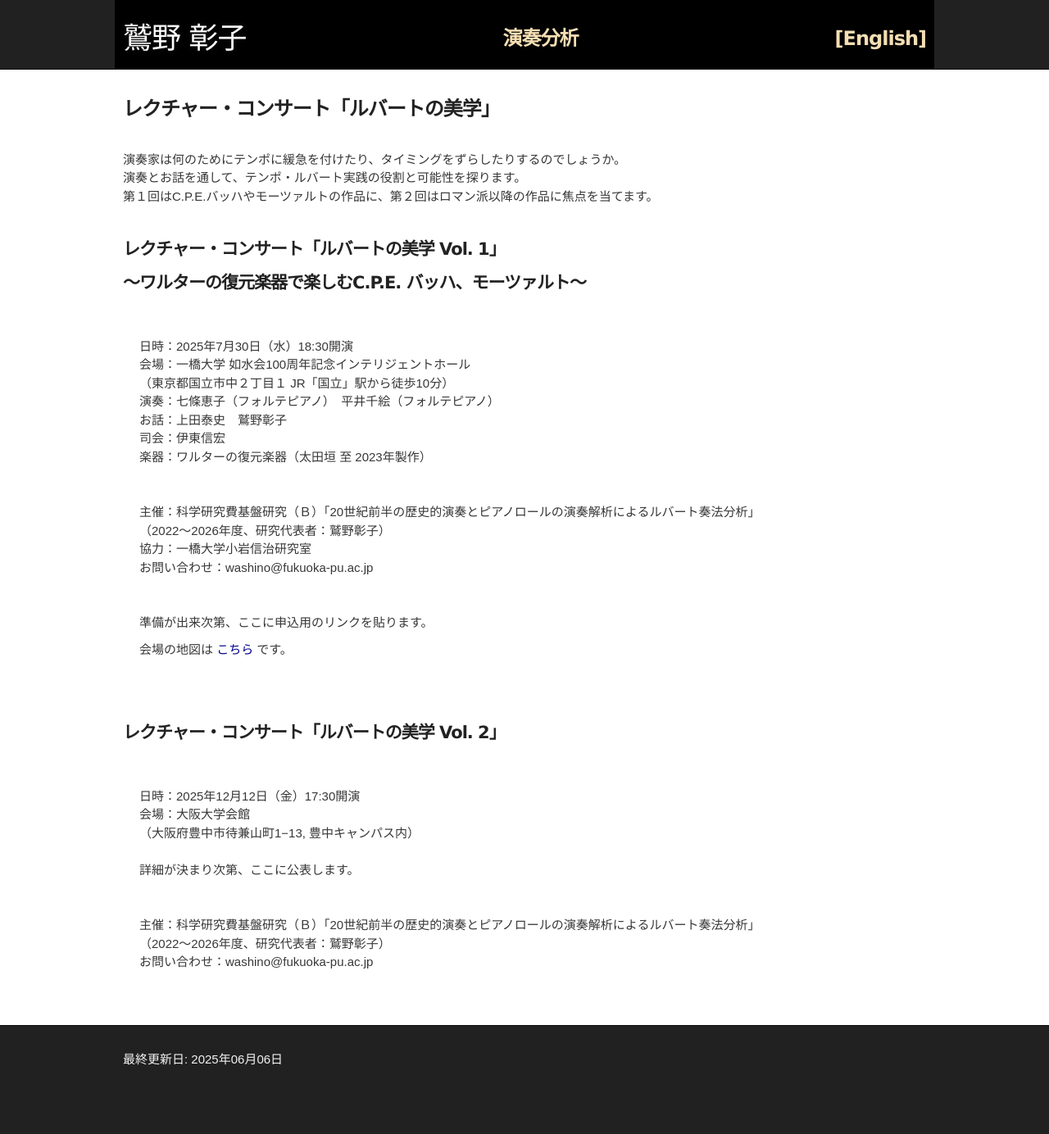
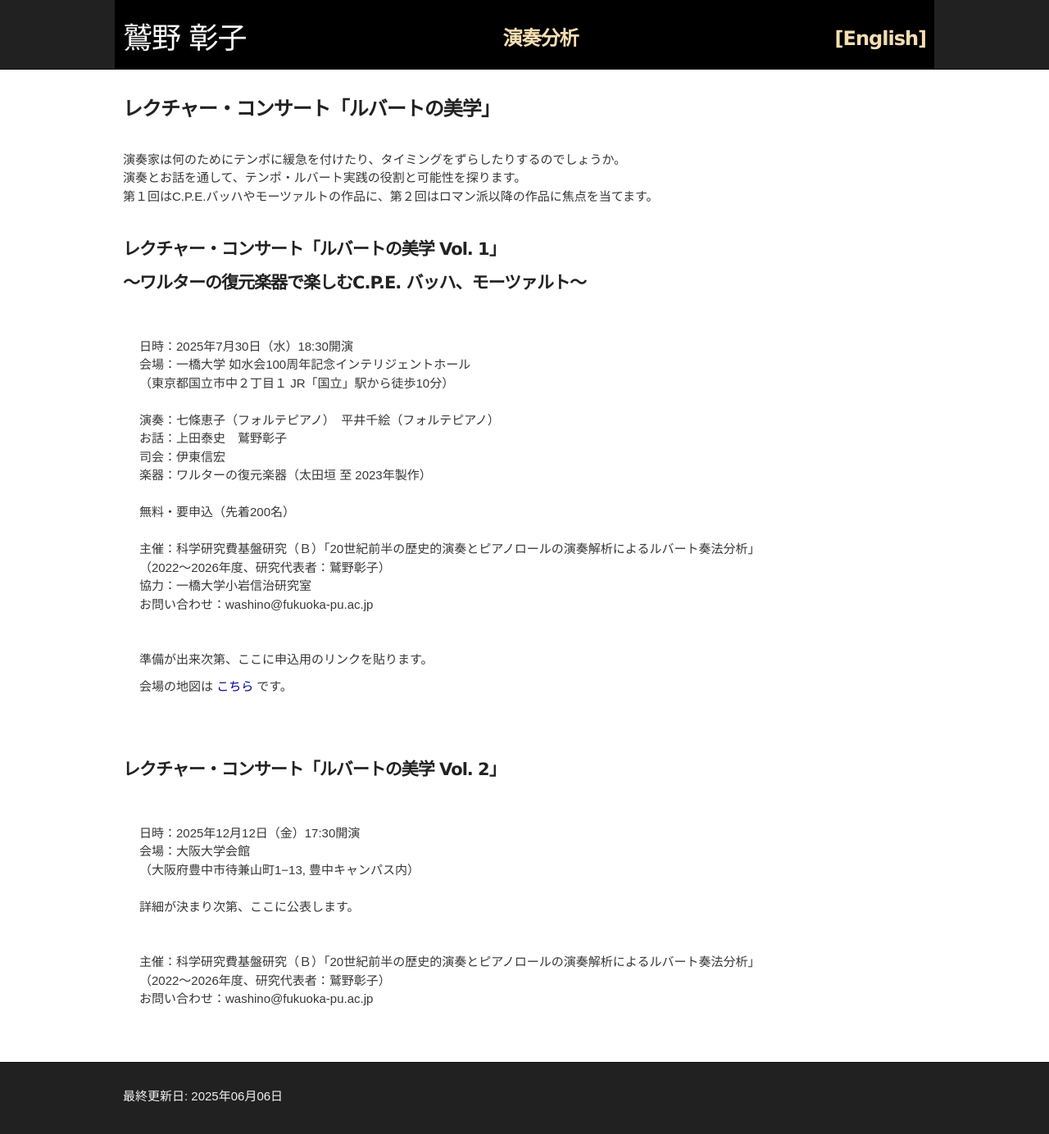
Before and after one commit to akikowashino/akikowashino.github.io, a Jekyll site: the page built from lecture-concert-2025/index.md, in a window 1280 px wide. Shown: the whole page at 82% size. Built offline with Jekyll 4.4.1, drawn with Linux system fonts in a browser that asks for light colours; before the commit the page ends 1339 px from its top, so only the background shows below that.

Commit message:
Update index.md

```diff
--- a/lecture-concert-2025/index.md
+++ b/lecture-concert-2025/index.md
@@ -20,11 +20,13 @@ lang: jp
 日時：2025年7月30日（水）18:30開演<br>
 会場：一橋大学 如水会100周年記念インテリジェントホール <br>
       （東京都国立市中２丁目１   JR「国立」駅から徒歩10分）<br>
+<br>
 演奏：七條恵子（フォルテピアノ）　平井千絵（フォルテピアノ）<br>
 お話：上田泰史　鷲野彰子<br>
 司会：伊東信宏<br>
 楽器：ワルターの復元楽器（太田垣 至 2023年製作）<br>
-   <br>
+<br>
+無料・要申込（先着200名）<br>
 <br>
 主催：科学研究費基盤研究（Ｂ）「20世紀前半の歴史的演奏とピアノロールの演奏解析によるルバート奏法分析」<br>
 （2022～2026年度、研究代表者：鷲野彰子）<br>
```
